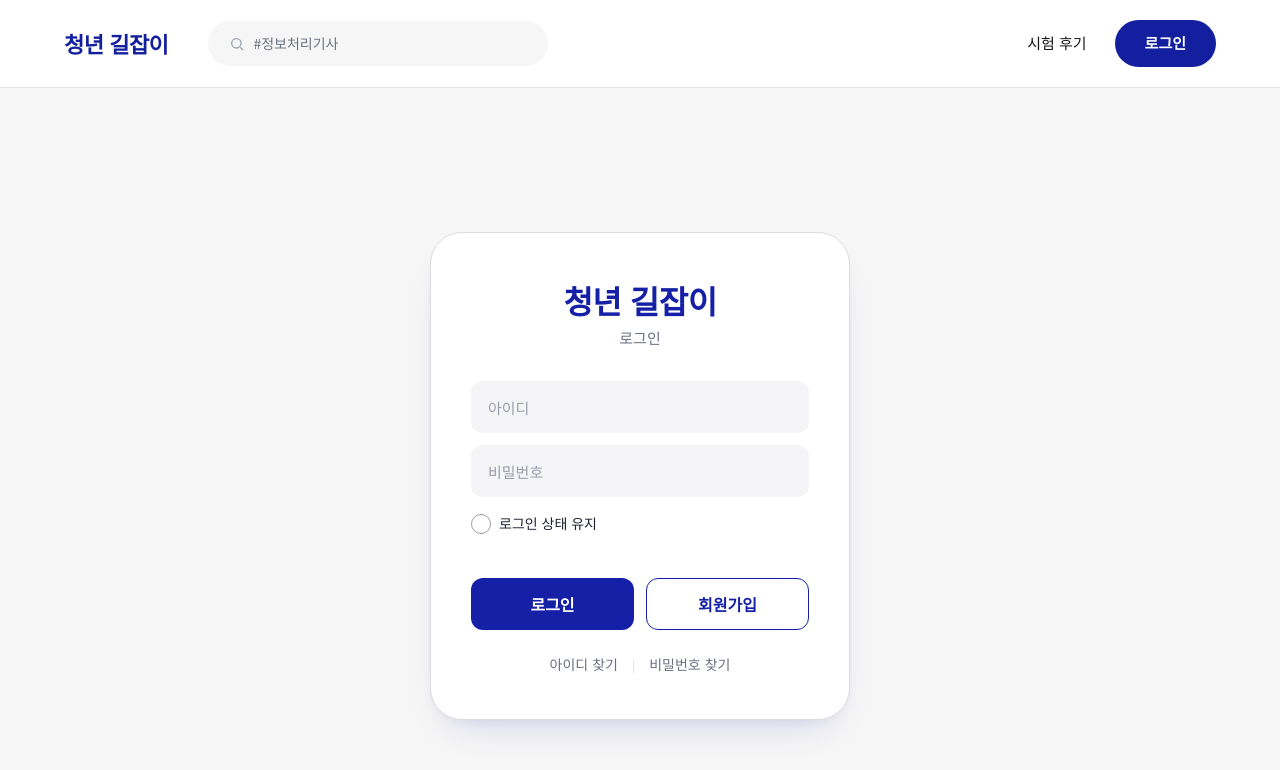
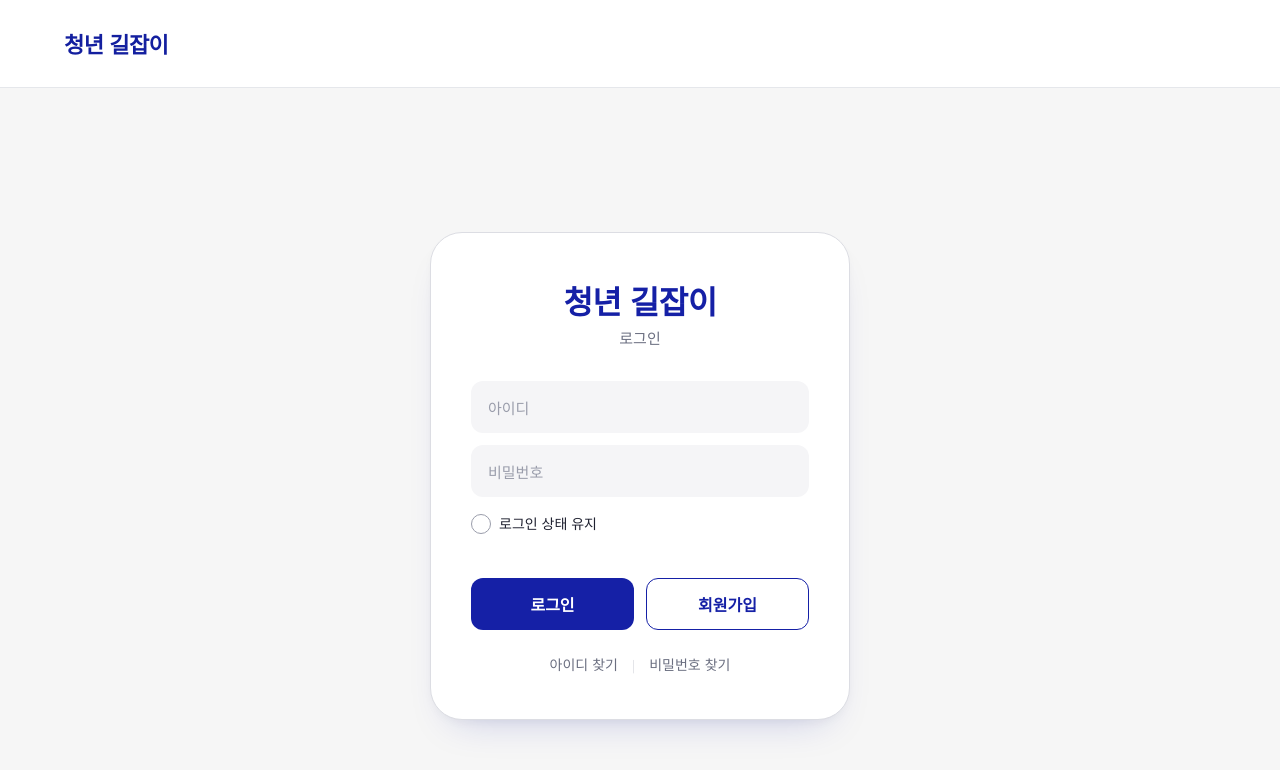
Before and after one commit to 26-2-CapstoneDesign/FrontEnd, a React (Vite) app in the folder youth_guide/: page /login in a window 1280 px wide. Shown: the top 770 px of the page. Built offline with nearby package versions, Linux system fonts and the light colour scheme.

Commit message:
refactor: /login, /signup 라우트를 AuthLayout으로 분리

```diff
--- a/youth_guide/src/App.jsx
+++ b/youth_guide/src/App.jsx
@@ -1,5 +1,6 @@
 import { BrowserRouter, Routes, Route } from "react-router-dom";
 import Layout from "./components/Layout";
+import AuthLayout from "./components/AuthLayout";
 import Home from "./pages/Home";
 import Login from "./pages/Login";
 import SignUp from "./pages/SignUp";
@@ -12,10 +13,12 @@ export default function App() {
   return (
     <BrowserRouter>
       <Routes>
+        <Route element={<AuthLayout />}>
+          <Route path="/login" element={<Login />} />
+          <Route path="/signup" element={<SignUp />} />
+        </Route>
         <Route element={<Layout />}>
           <Route path="/" element={<Home />} />
-          <Route path="/login" element={<Login />} />
-          <Route path="/signup" element={<SignUp />} />
           <Route path="/certifications/:certId" element={<CertificationDetail />} />
           <Route path="/reviews" element={<ReviewList />} />
           <Route path="/reviews/new" element={<ReviewWrite />} />
```
